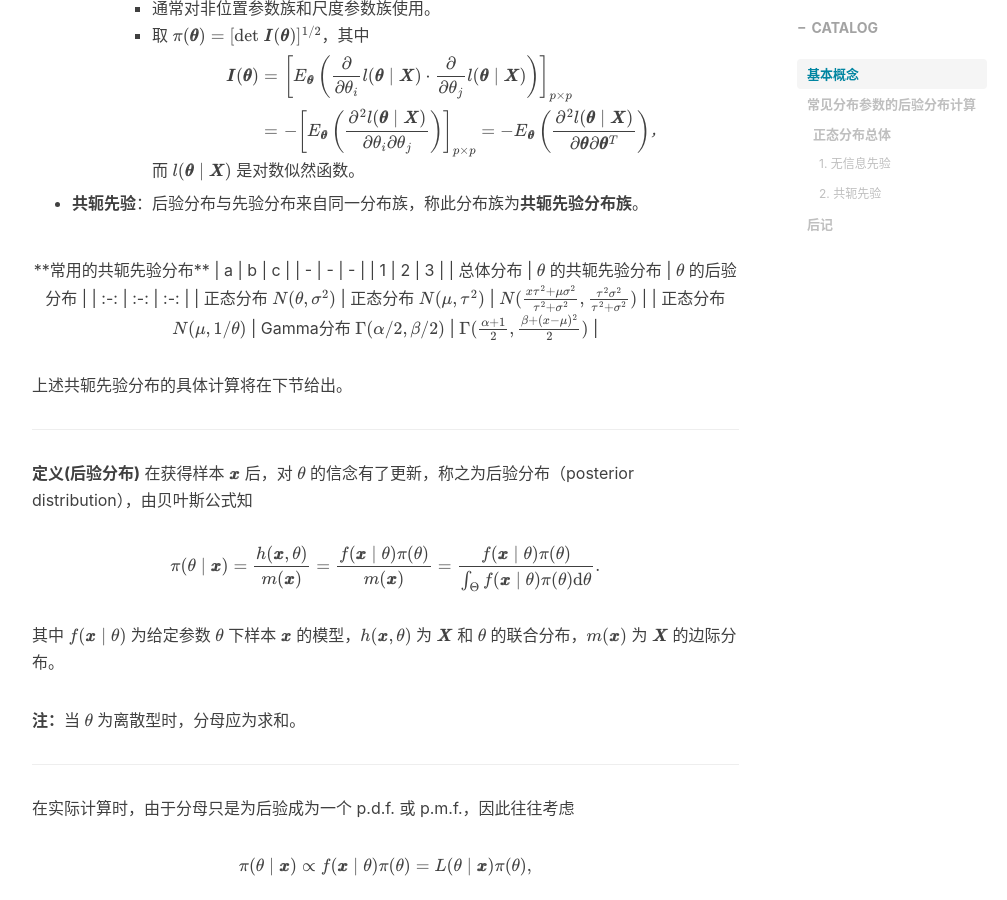
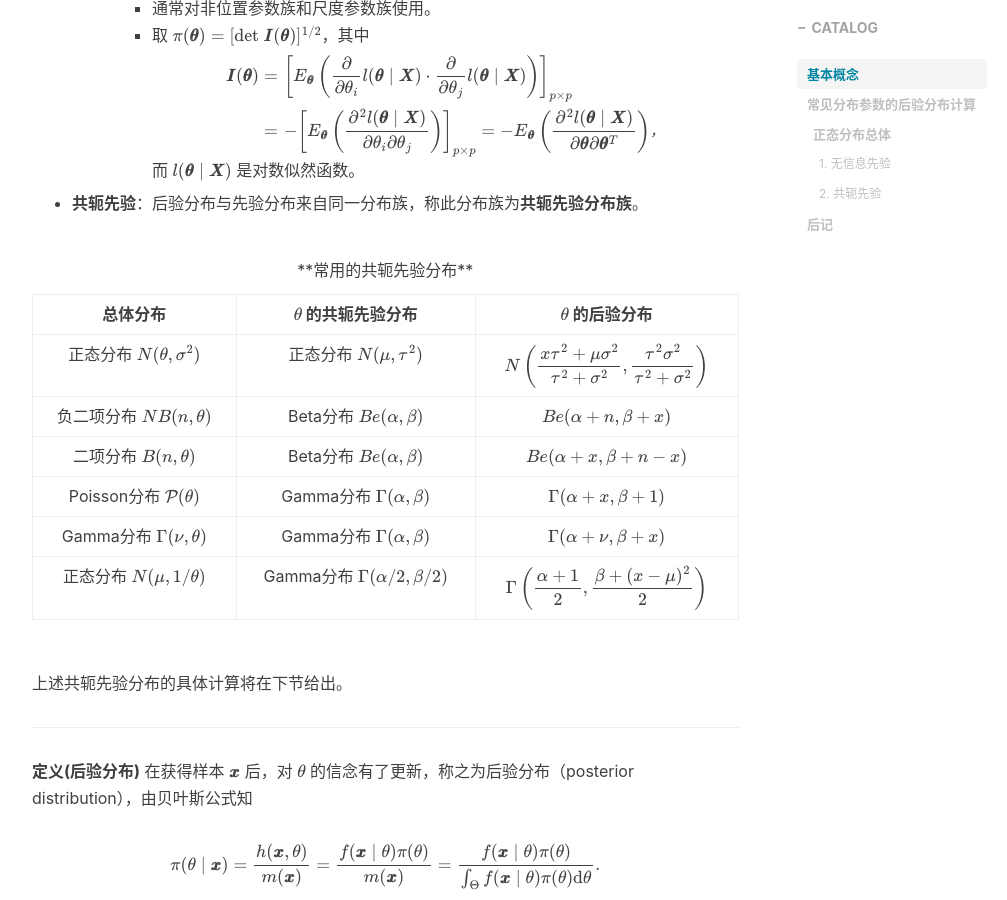
Before and after one commit to kausiujik/kausiujik.github.io, a Jekyll site: the page built from _posts/2022-09-20-Bayes_Lec2.1.md, in a window 1280 px wide and 900 px high, scrolled down 1116 px. Shown: the whole window, without its empty margins (233-1240 px from the left). Built offline with Jekyll 4.4.1, drawn with Linux system fonts in a browser that asks for light colours; nearby versions of some CDN libraries; formulas are drawn with MathJax 3; comment, search, counter and statistics services are not loaded.

Commit message:
Update 2022-09-20-Bayes_Lec2.1.md

```diff
--- a/_posts/2022-09-20-Bayes_Lec2.1.md
+++ b/_posts/2022-09-20-Bayes_Lec2.1.md
@@ -48,16 +48,16 @@ tags:
 
 **常用的共轭先验分布**
 
-| a | b | c |
-| - | - | - |
-| 1 | 2 | 3 |
+</center>
 
 | 总体分布 | $\theta$ 的共轭先验分布 | $\theta$ 的后验分布 |
 | :-: | :-: | :-: |
-| 正态分布 $N(\theta,\sigma^2)$ | 正态分布 $N(\mu,\tau^2)$ | $N(\frac{x\tau^2+\mu\sigma^2}{\tau^2+\sigma^2},\frac{\tau^2\sigma^2}{\tau^2+\sigma^2})$ |
-| 正态分布 $N(\mu,1/\theta)$ | Gamma分布 $\Gamma(\alpha/2,\beta/2)$ | $\Gamma(\frac{\alpha+1}{2},\frac{\beta+(x-\mu)^2}{2})$ |
-
-</center>
+| 正态分布 $N(\theta,\sigma^2)$ | 正态分布 $N(\mu,\tau^2)$ | $N\left(\dfrac{x\tau^2+\mu\sigma^2}{\tau^2+\sigma^2},\dfrac{\tau^2\sigma^2}{\tau^2+\sigma^2}\right)$ |
+| 负二项分布 $NB(n,\theta)$ | Beta分布 $Be(\alpha,\beta)$ | $Be(\alpha+n,\beta+x)$ |
+| 二项分布 $B(n,\theta)$ | Beta分布 $Be(\alpha,\beta)$ | $Be(\alpha+x,\beta+n-x)$ |
+| Poisson分布 $\mathcal{P}(\theta)$ | Gamma分布 $\Gamma(\alpha,\beta)$ | $\Gamma(\alpha+x,\beta+1)$ |
+| Gamma分布 $\Gamma(\nu,\theta)$ | Gamma分布 $\Gamma(\alpha,\beta)$ | $\Gamma(\alpha+\nu,\beta+x)$ |
+| 正态分布 $N(\mu,1/\theta)$ | Gamma分布 $\Gamma(\alpha/2,\beta/2)$ | $\Gamma\left(\dfrac{\alpha+1}{2},\dfrac{\beta+(x-\mu)^2}{2}\right)$ |
 
 上述共轭先验分布的具体计算将在下节给出。
 
```
